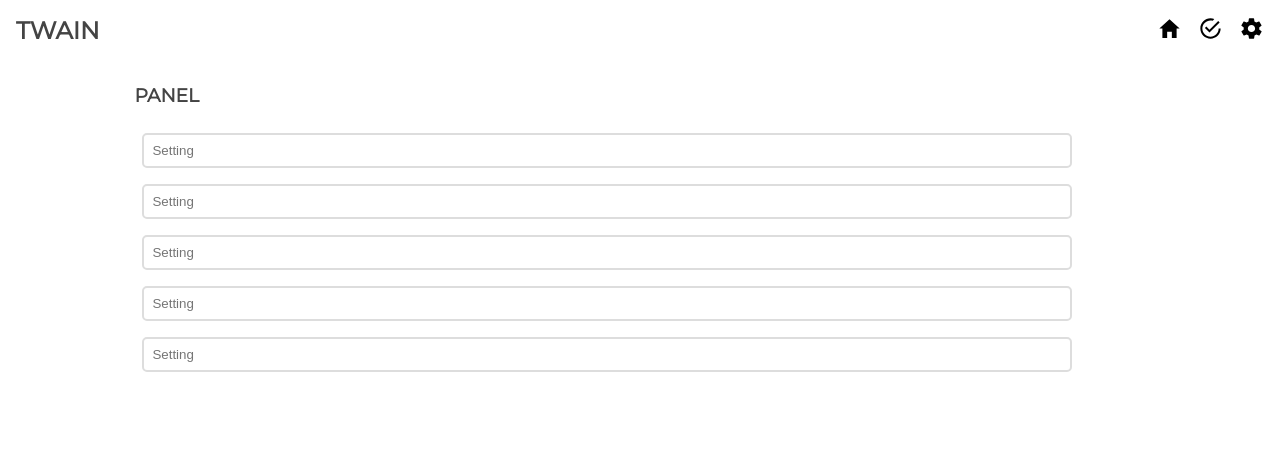
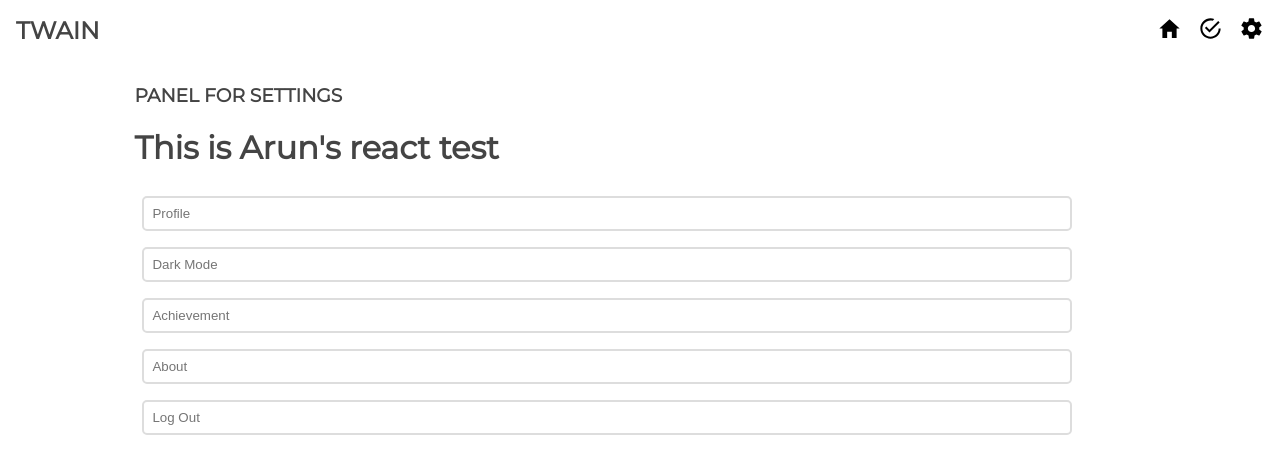
Before and after one commit to ucladevx/twain-extension, a React (Create React App) app: page /settings in a window 1280 px wide. Shown: the top 474 px of the page. Built offline with nearby package versions, Linux system fonts and the light colour scheme; the HTML template or start-up script is replaced by a standard one.

Commit message:
Filled Settings Temporary Features

```diff
--- a/src/components/containers/Settings.js
+++ b/src/components/containers/Settings.js
@@ -12,12 +12,14 @@ const Wrapper = styled.div`
 const Settings = () => {
   return (
     <Wrapper>
-      <h3>PANEL</h3>
-      <Input placeholder="Setting" />
-      <Input placeholder="Setting" />
-      <Input placeholder="Setting" />
-      <Input placeholder="Setting" />
-      <Input placeholder="Setting" />
+      <h3>PANEL FOR SETTINGS</h3>
+      <h1>This is Arun's react test</h1>
+      <Input placeholder="Profile" />
+      <Input placeholder="Dark Mode" />
+      <Input placeholder="Achievement" />
+      <Input placeholder="About" />
+      <Input placeholder="Log Out" />
+
     </Wrapper>
   );
 };
```
